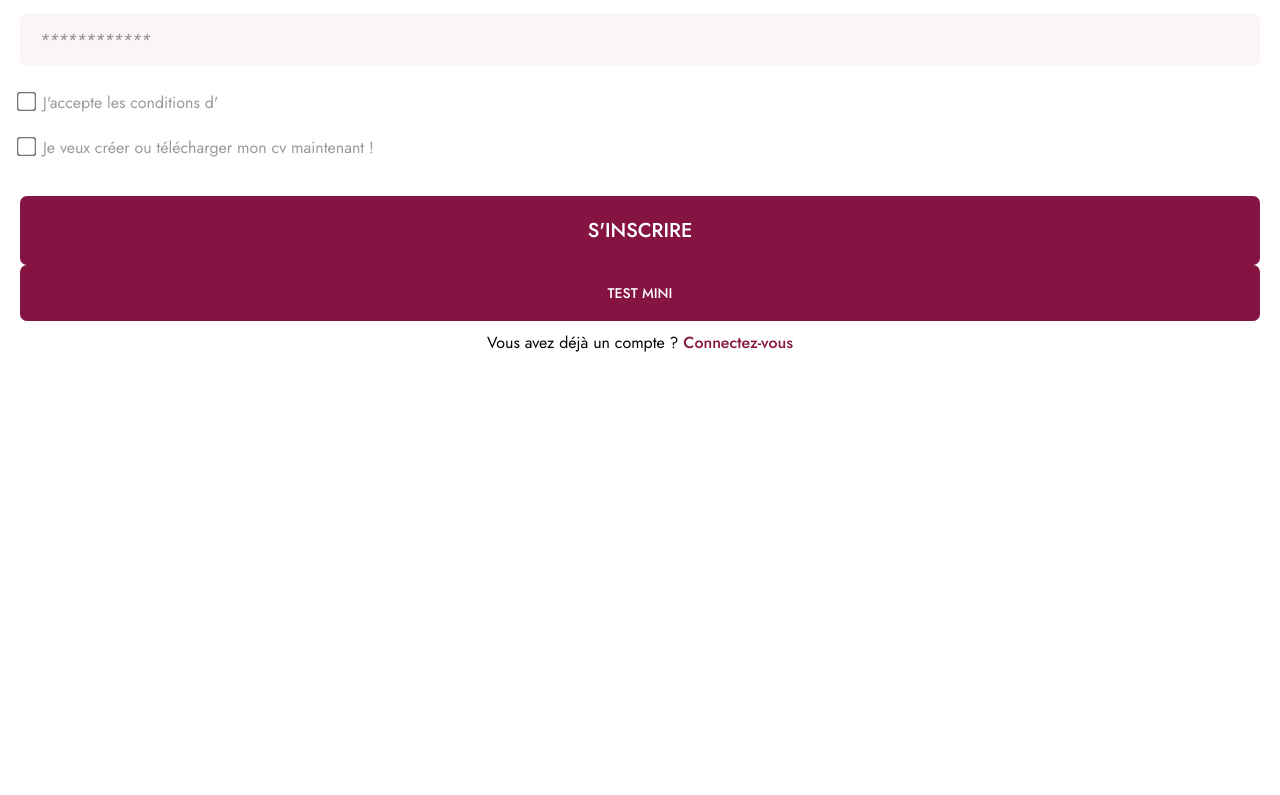
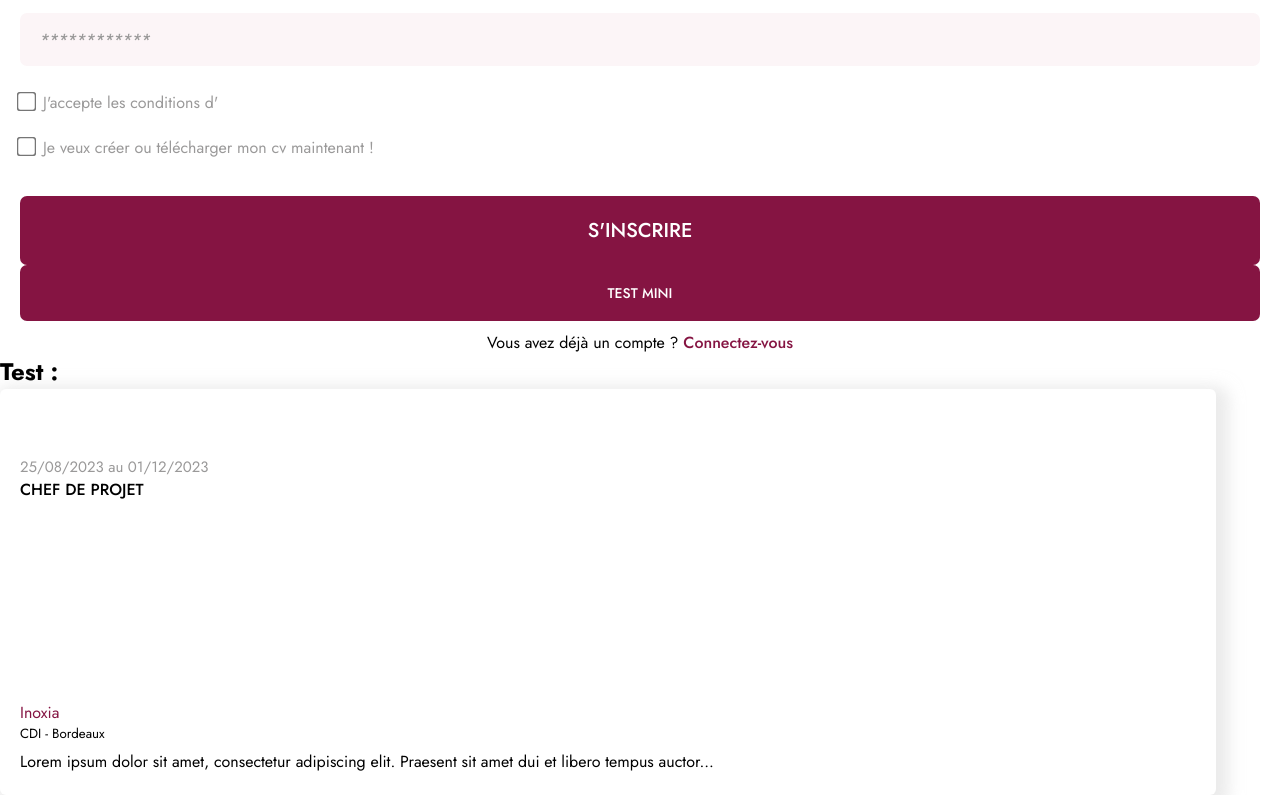
Before and after one commit to WildCodeSchool/2023-09-JS-BDX-P3-la-rive-droite, a React (Vite) app in the folder frontend/: page / in a window 1280 px wide. Shown: the part 1531-2326 px from the top of the page. Before the commit the page ends 1885 px from the top, so only its background shows below. Built offline with nearby package versions, Linux system fonts and the light colour scheme.

Commit message:
Created component Favorite and History

```diff
--- a/frontend/src/App.jsx
+++ b/frontend/src/App.jsx
@@ -6,6 +6,7 @@ import SignIn from "./pages/SignIn";
 import "./App.css";
 
 import "./style/style_components/default-settings.css";
+import Favorite from "./pages/Favorite";
 
 function App() {
   return (
@@ -16,6 +17,8 @@ function App() {
       <CompetenceSwitch />
       <Login />
       <SignIn />
+      <h2>Test :</h2>
+      <Favorite />
     </div>
   );
 }
--- /dev/null
+++ b/frontend/src/pages/Favorite.jsx
@@ -0,0 +1,12 @@
+import React from "react";
+import CardModel from "../components/CardModel";
+
+function Favorite() {
+  return (
+    <div>
+      <CardModel />
+    </div>
+  );
+}
+
+export default Favorite;
```
Also changed, not shown: frontend/src/pages/History.jsx (added).
